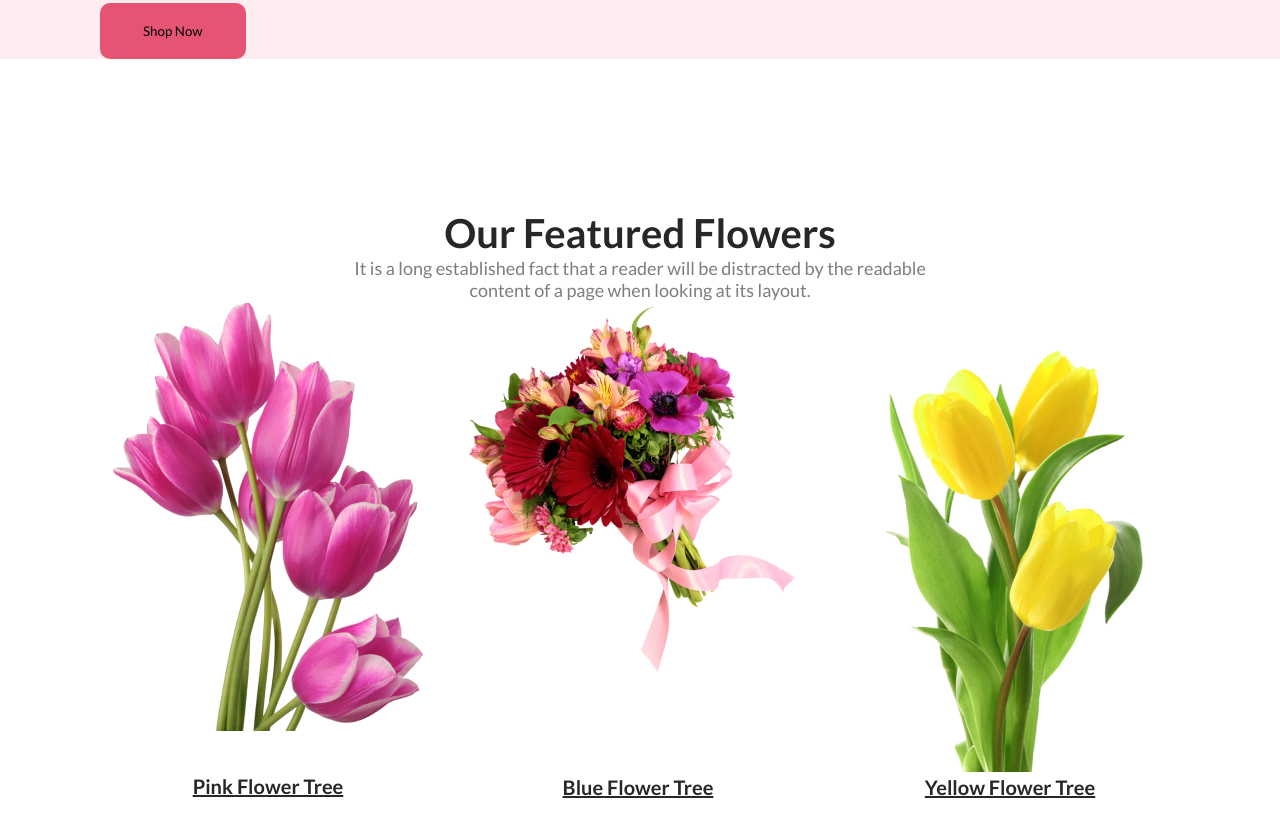
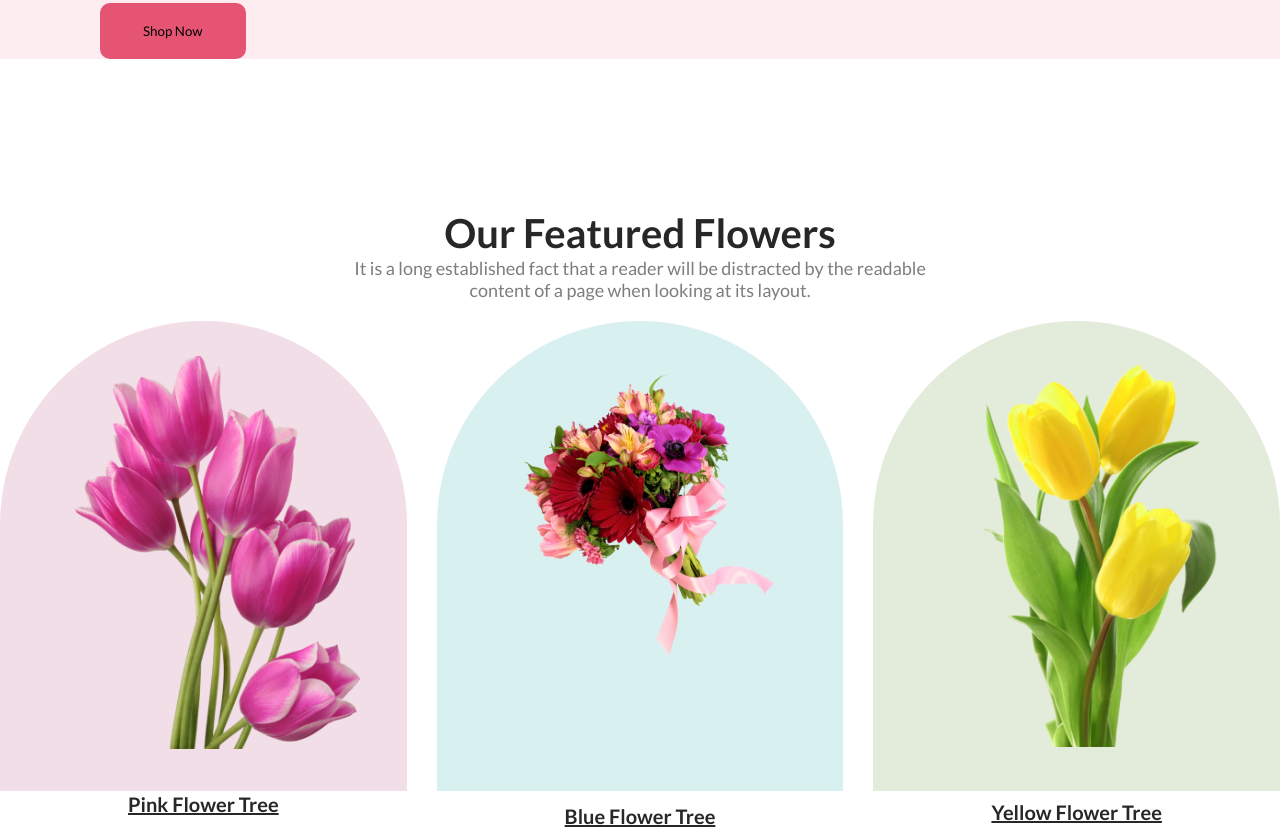
Before and after one commit to MohammedNawazMynulIslam/flowershop, a plain HTML site: page index.html in a window 1280 px wide. Shown: the part 1016-1844 px from the top of the page. Before the commit the page ends 1815 px from the top, so only its background shows below. Drawn offline with Linux system fonts and the light colour scheme.

Commit message:
flowr section done

```diff
--- a/index.html
+++ b/index.html
@@ -45,16 +45,28 @@
           content of a page when looking at its layout.
         </p>
         <div class="feature-flower-container">
-          <div class="flower-tree">
-            <img src="./Flower Asset/pngwing 6.png" alt="" />
+          <div class="flower-tree-pink">
+            <img
+              class="flowers-img-pink"
+              src="./Flower Asset/pngwing 6.png"
+              alt=""
+            />
             <p class="pink-flower">Pink Flower Tree</p>
           </div>
-          <div class="flower-tree">
-            <img src="./Flower Asset/pngwing 5.png" alt="" />
+          <div class="flower-tree-blue">
+            <img
+              class="flowers-img-blue"
+              src="./Flower Asset/pngwing 5.png"
+              alt=""
+            />
             <p class="blue-flower">Blue Flower Tree</p>
           </div>
-          <div class="flower-tree">
-            <img src="./Flower Asset/pngwing 7.png" alt="" />
+          <div class="flower-tree-yellow">
+            <img
+              class="flowers-img-yellow"
+              src="./Flower Asset/pngwing 7.png"
+              alt=""
+            />
             <p class="yellow-flower">Yellow Flower Tree</p>
           </div>
         </div>
--- a/style.css
+++ b/style.css
@@ -54,6 +54,7 @@ margin-top: 150px;
 color: rgba(39, 39, 39, 0.60);
 text-align: center;
 font-size: 18px;
+margin-bottom: 20px;
 }
 
 .feature-flower-container{
@@ -70,6 +71,7 @@ font-size: 20px;
 font-weight: 700;
 text-decoration-line: underline;
 margin-top: 40px;
+
 }
 .blue-flower{
 color: #272727;
@@ -77,7 +79,7 @@ text-align: center;
 font-size: 20px;
 font-weight: 700;
 text-decoration-line: underline;
-margin-top: 100px;
+margin-top: 145px;
 }
 .yellow-flower{
 color: #272727;
@@ -85,4 +87,40 @@ text-align: center;
 font-size: 20px;
 font-weight: 700;
 text-decoration-line: underline;
+margin-top: 50px;
 }
+
+.flower-tree-pink{
+ width: 450px;
+height: 470px;
+border-radius: 300px 300px 0px 0px;
+background: rgba(167, 33, 98, 0.15);
+}
+.flower-tree-blue{
+ width: 450px;
+height: 470px;
+border-radius: 300px 300px 0px 0px;
+background: rgba(5, 151, 160, 0.15);
+}
+.flower-tree-yellow{
+ width: 450px;
+height: 470px;
+border-radius: 300px 300px 0px 0px;
+background: rgba(71, 125, 17, 0.15);
+}
+
+.flowers-img-pink{
+    width: 70%;
+    margin-top: 35px;
+    margin-left: 75px;
+}
+.flowers-img-blue{
+    width: 70%;
+    margin-top: 50px;
+    margin-left: 75px;
+}
+.flowers-img-yellow{
+    width: 70%;
+    margin-top: -1px;
+    margin-left: 80px;
+}
```
